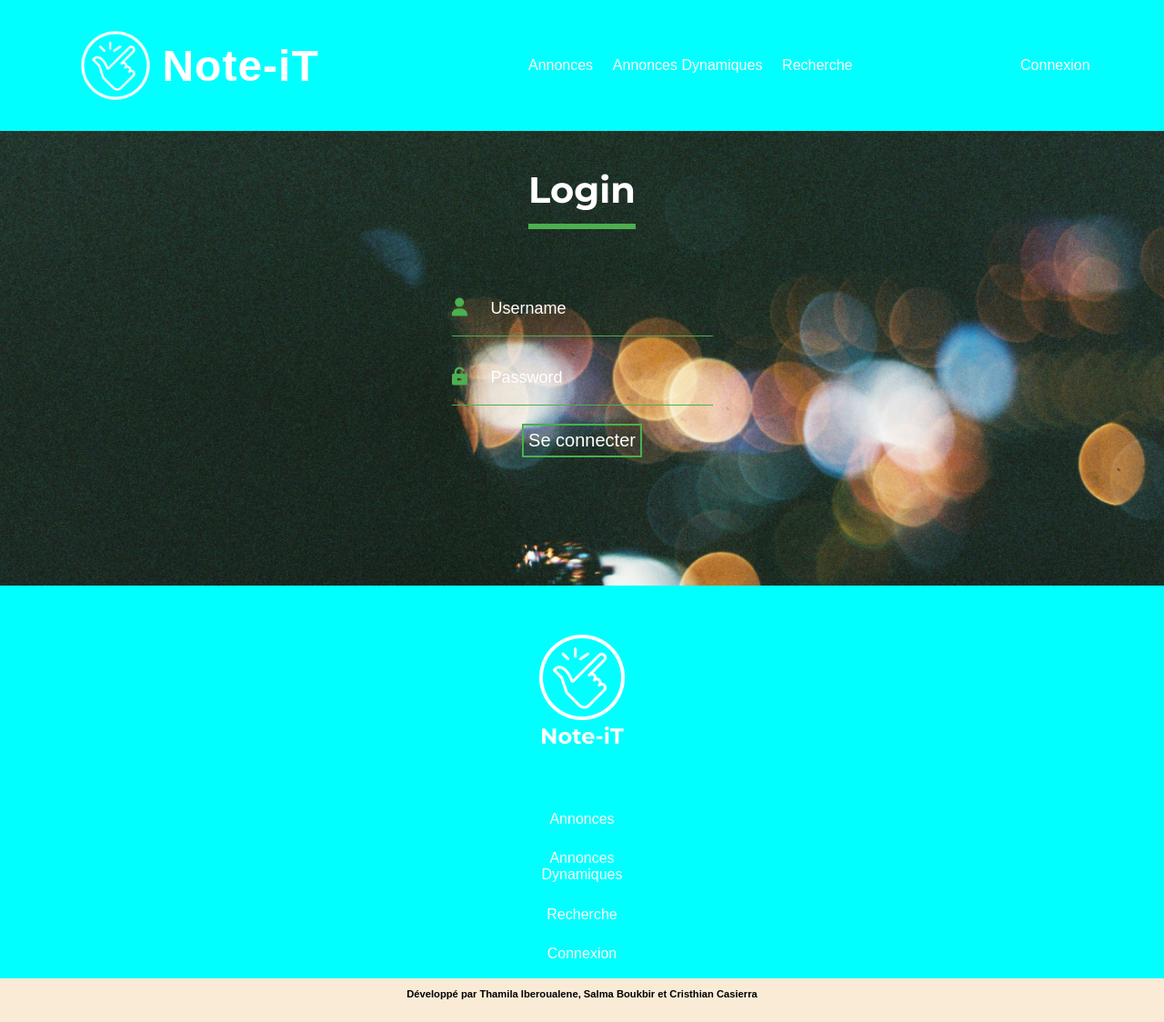
After one commit to rasiek/web-project, a PHP site: page /login.php in a window 1280 px wide. The commit adds this page. Shown: the whole page at 91% size. Run offline with PHP 8.4, Linux system fonts and the light colour scheme; some libraries are stand-ins or nearby versions; some web fonts are replaced.

Commit message:
updating Login and dynamic list

```diff
--- a/annonces.php
+++ b/annonces.php
@@ -6,12 +6,12 @@ include "bdd.php";
 $titre = 'Annonces';
 $infos =  visualisation();
 
-include 'head.php';
+include 'templates/head.php';
 ?>
 
 <body>
 
-<?php include 'header.php'; ?>
+<?php include 'templates/header.php'; ?>
 
     <div id="annonces" class="bloc">
     <?php
@@ -51,6 +51,6 @@ include 'head.php';
     </div>
 
 
-<?php include 'footer.php' ?>
+<?php include 'templates/footer.php' ?>
 </body>
 </html>
--- a/css/annonces.css
+++ b/css/annonces.css
@@ -5,6 +5,6 @@
 }
 
 .bloc ul img {
-    width: 60%;
+    width: 40%;
     height: auto;
 }
--- /dev/null
+++ b/css/login.css
@@ -0,0 +1,59 @@
+#login-page {
+    background: url(/imgs/bg.jpg) no-repeat;
+    background-position: center;
+    background-size: cover;
+}
+
+.login-box {
+    display: flex;
+    flex-direction: column;
+    align-items: center;
+    height: 60vh;
+    color: white;
+}
+
+.login-box h1 {
+    font-size: 40px;
+    border-bottom: 6px solid #4caf50;
+    margin-bottom: 50px;
+    padding: 13px 0;
+}
+.login-box .textbox i {
+    color: #4caf50;
+    width: 26px;
+}
+
+.login-box .textbox {
+
+    overflow: hidden;
+    font-size: 20px;
+    padding: 8px 0;
+    margin: 8px 0;
+    border-bottom: 1px solid #4caf50;
+}
+
+.login-box ::placeholder {
+    color: white;
+}
+
+.login-box input {
+    border: none;
+    outline: none;
+    background: none;
+    color: white;
+    font-size: 18px;
+    margin: 10px;
+
+}
+
+.login-box .btn {
+
+    background: none;
+    color: white;
+    padding: 5px;
+    border: 2px solid #4caf50;
+    font-size: 20px;
+    cursor: pointer;
+    margin: 12px;
+
+}
--- a/css/main.css
+++ b/css/main.css
@@ -1,4 +1,5 @@
 @import url('annonces.css');
+@import url('login.css');
 
 body {
     margin: 0;
--- /dev/null
+++ b/login.php
@@ -0,0 +1,30 @@
+<!DOCTYPE html>
+<html lang="en">
+
+<?php #Variables
+    $titre = 'Login'
+?>
+<?php include 'templates/head.php'; ?>
+<body id='login-page'>
+<?php include 'templates/header.php'; ?>
+
+    <div class="login-box">
+        <h1>Login</h1>
+
+        <div class="textbox">
+            <i class="fas fa-user"></i>
+            <input type="text" placeholder='Username' name='' value=''>
+        </div>
+
+        <div class="textbox">
+            <i class="fas fa-unlock-alt"></i>
+            <input type="password" placeholder='Password' name='' value=''>
+        </div>
+
+        <input type="button" class='btn' value='Se connecter'>
+    </div>
+
+
+<?php include 'templates/footer.php'; ?>
+</body>
+</html>
--- a/templates/footer.php
+++ b/templates/footer.php
@@ -6,7 +6,7 @@
     </div>
     <div class="site-map">
         <a href="annonces.php">Annonces</a>
-        <a href="#">Annonces</br>Dynamiques</a>
+        <a href="annonces_dyna.php">Annonces</br>Dynamiques</a>
         <a href="#">Recherche</a>
         <a href="#">Connexion</a>
         </div>
--- a/templates/head.php
+++ b/templates/head.php
@@ -1,8 +1,8 @@
 <head>
         <meta charset="UTF-8">
         <meta name="viewport" content="width=device-width, initial-scale=1.0">
-        <title> <?php echo $titre ?> </title>
-        <link rel="stylesheet" href="css/main.css">
+        <title>Note-it | <?php echo $titre ?></title>
+        <link rel="stylesheet" href="/css/main.css">
         <link href="https://fonts.googleapis.com/css2?family=Montserrat:wght@700&display=swap" rel="stylesheet">
         <link rel="preconnect" href="https://fonts.gstatic.com">
         <link href="https://fonts.googleapis.com/css2?family=Convergence&display=swap" rel="stylesheet">
--- a/templates/header.php
+++ b/templates/header.php
@@ -9,7 +9,7 @@
 
             <ul>
                 <li><a href="annonces.php">Annonces</a></li>
-                <li><a href="#">Annonces Dynamiques</a></li>
+                <li><a href="annonces_dyna.php">Annonces Dynamiques</a></li>
                 <li><a href="#">Recherche</a></li>
             </ul>
 
```
Also changed, not shown: annonces_dyna.php (added, +24 -0 lines), index.php (+4 -4 lines), imgs/bg.jpg (added).
